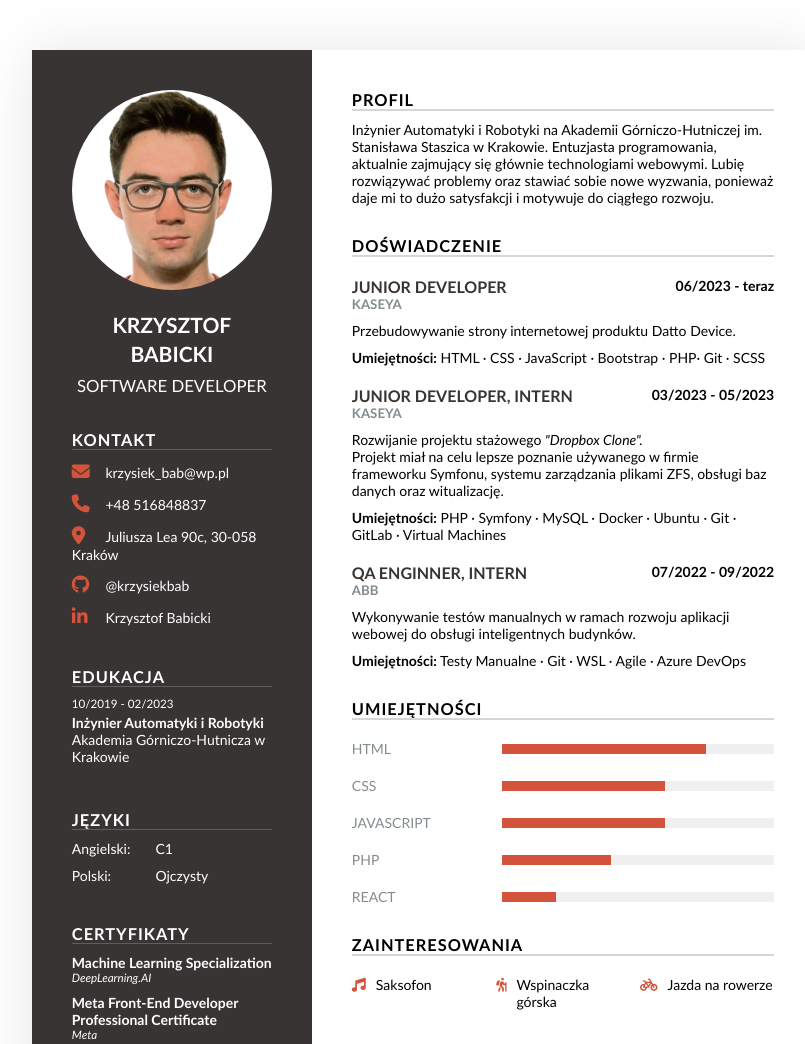
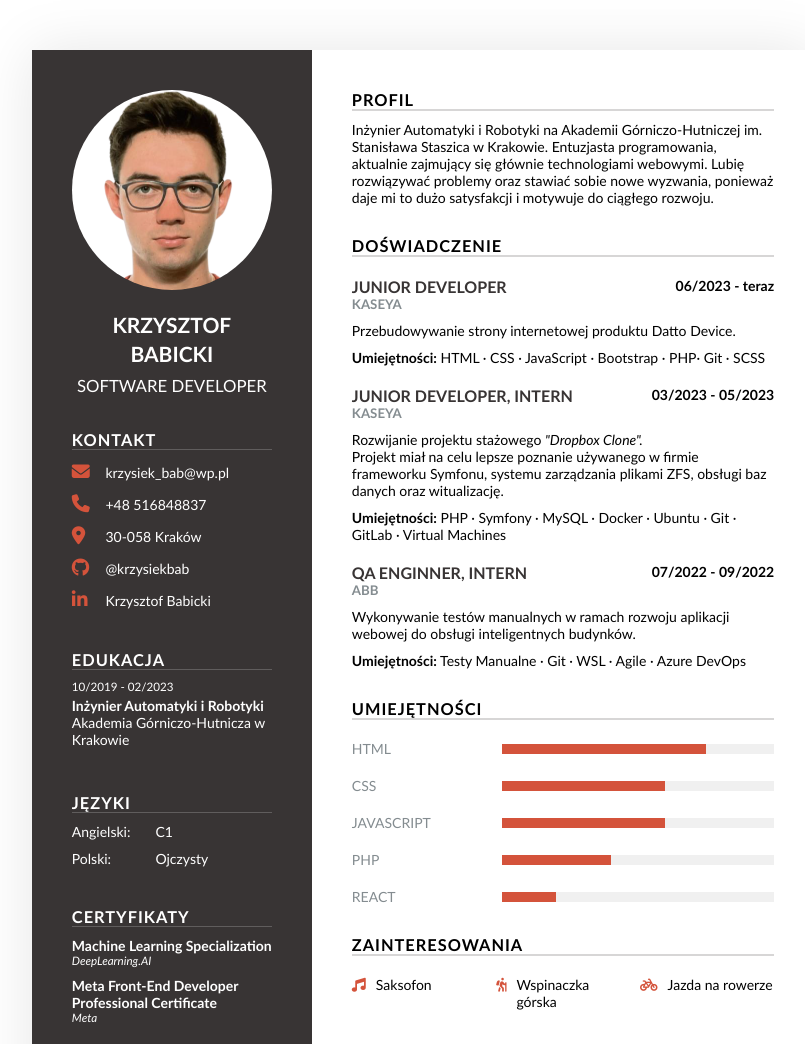
Before and after one commit to krzysiekbab/Resume, a plain HTML site: page index.html in a window 1280 px wide. Shown: the top 1044 px of the page, without its empty margins (217-1022 px from the left). Drawn offline with Linux system fonts and the light colour scheme.

Commit message:
some changes

```diff
--- a/index.html
+++ b/index.html
@@ -7,7 +7,7 @@
     <link rel="stylesheet" href="styles.css">
     <link rel="stylesheet" href="all.css">
     <script src="https://cdnjs.cloudflare.com/ajax/libs/html2pdf.js/0.10.1/html2pdf.bundle.min.js"></script>
-    <script src="script.js"></script>
+        <script src="script.js"></script>
 </head>
 <body>
     <div id="resume" class="container">
@@ -31,7 +31,7 @@
                     </li>
                     <li>
                         <span class="icon"><i class="fa-solid fa-location-dot"></i></span>
-                        <span class="text">Juliusza Lea 90c, 30-058 Kraków</span>
+                        <span class="text">30-058 Kraków</span>
                     </li>
                     <li>
                         <span class="icon"><i class="fa-brands fa-github"></i></span>
```
